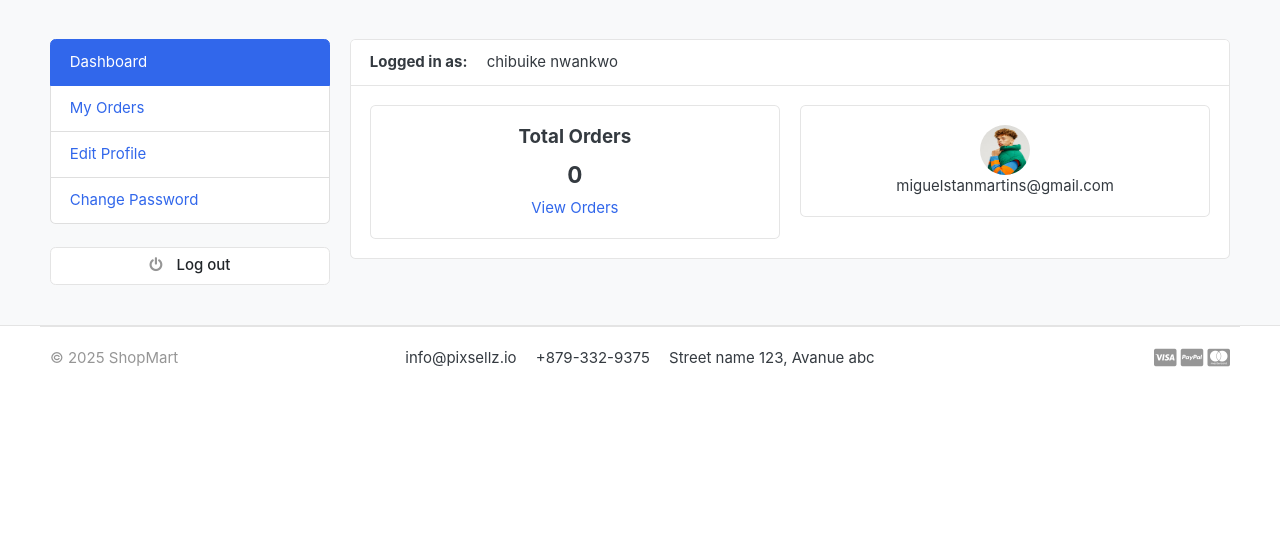
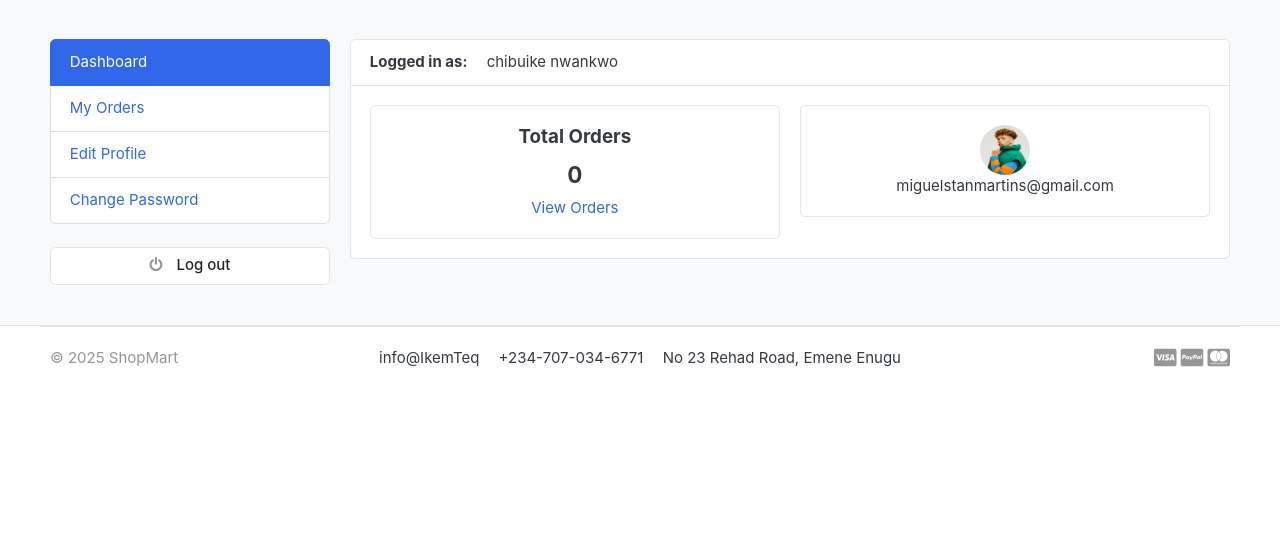
Before and after one commit to Stanmartins/ShopMart, a Django app: page /accounts/ in a window 1280 px wide. Shown: the part 80-620 px from the top of the page. Run offline with Django 5.2, Linux system fonts and the light colour scheme; a user stored in the database is signed in; data comes from the database, SQL or seed files in the repository; some libraries are stand-ins or nearby versions; some web fonts are replaced.

Commit message:
corrected the footer

```diff
--- a/templates/partial/footer.html
+++ b/templates/partial/footer.html
@@ -6,9 +6,9 @@
 				<p class="text-muted"> &copy 2025 ShopMart </p>
 			</div>
 			<div class="col-md-8 text-md-center">
-				<span  class="px-2">info@pixsellz.io</span>
-				<span  class="px-2">+879-332-9375</span>
-				<span  class="px-2">Street name 123, Avanue abc</span>
+				<span  class="px-2">info@IkemTeq</span>
+				<span  class="px-2">+234-707-034-6771</span>
+				<span  class="px-2">No 23 Rehad Road, Emene Enugu</span>
 			</div>
 			<div class="col-md-2 text-md-right text-muted">
 				<i class="fab fa-lg fa-cc-visa"></i>
```
